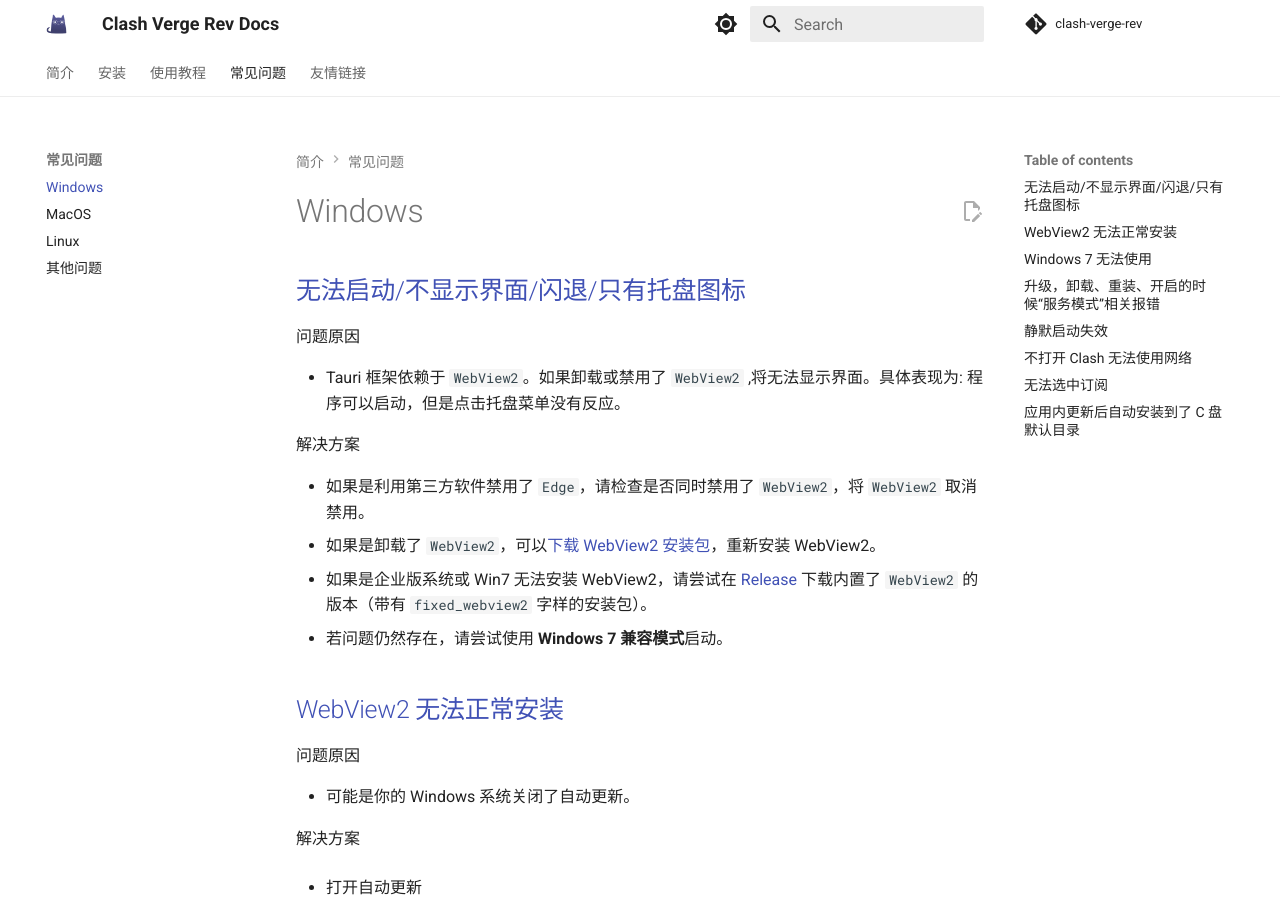
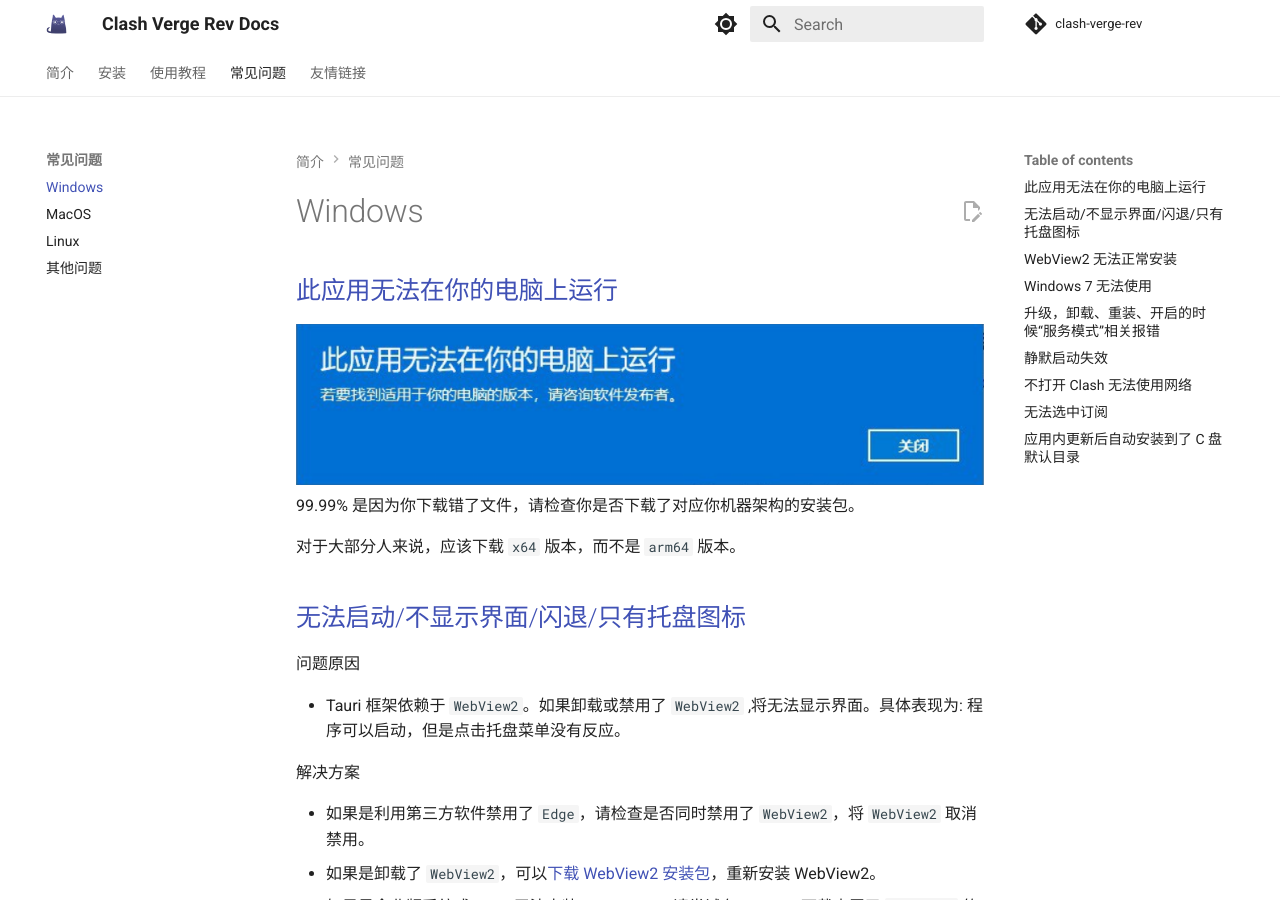
Before and after one commit to clash-verge-rev/clash-verge-rev.github.io, an MkDocs documentation site: the page built from docs/faq/windows.md, in a window 1280 px wide and 900 px high. Built offline with MkDocs 1.6.1 and Material for MkDocs 9.7.7, drawn with Linux system fonts in a browser that asks for light colours; comment, search, counter and statistics services are not loaded.

Commit message:
docs: add faq

```diff
--- a/docs/faq/windows.md
+++ b/docs/faq/windows.md
@@ -1,3 +1,10 @@
+## 此应用无法在你的电脑上运行
+
+![can_not_run](../assets/faq/windows/can_not_run.png)
+99.99% 是因为你下载错了文件，请检查你是否下载了对应你机器架构的安装包。
+
+对于大部分人来说，应该下载 `x64` 版本，而不是 `arm64` 版本。
+
 ## 无法启动/不显示界面/闪退/只有托盘图标
 
 问题原因
```
Also changed, not shown: docs/assets/faq/windows/can_not_run.png (added).
